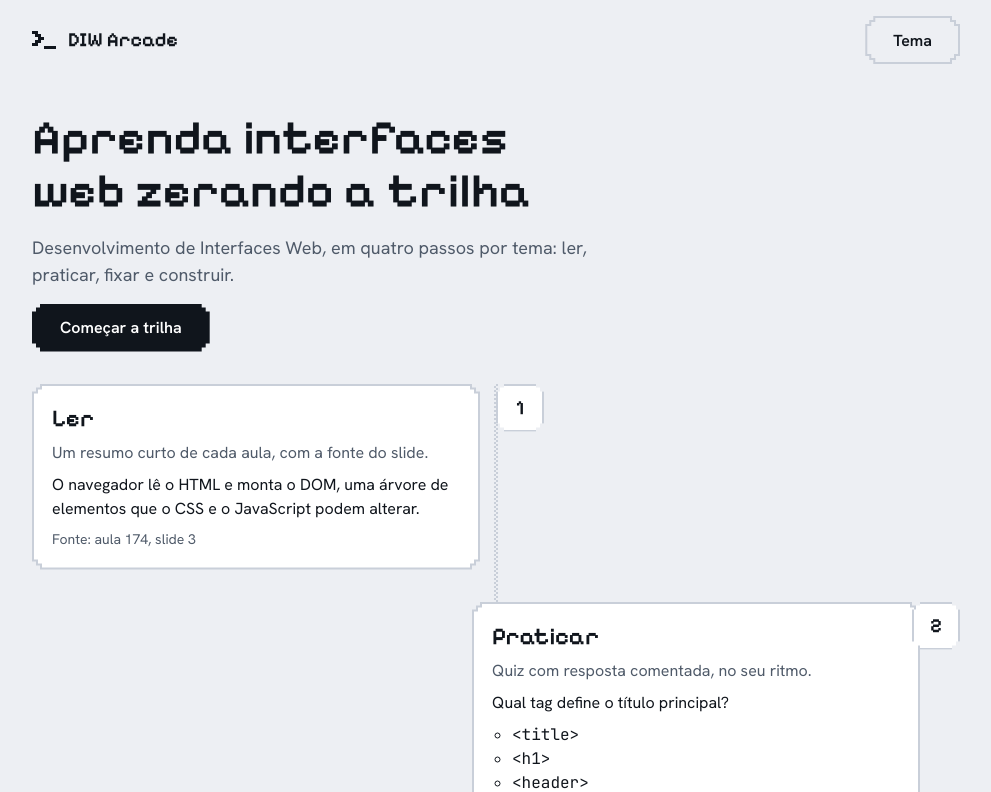
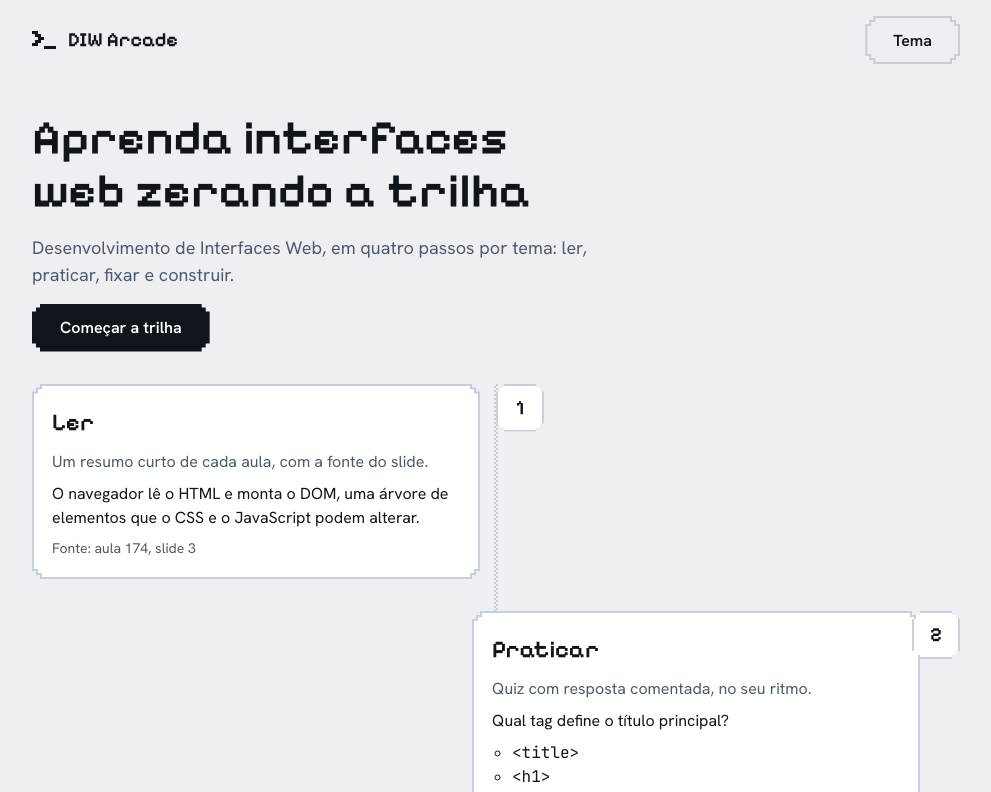
Before and after one commit to fernandoleitepagani/diw-arcade, a React (Vite) app: page / in a window 1280 px wide. Shown: the top 792 px of the page, without its empty margins (144-1135 px from the left). Built offline with nearby package versions, Linux system fonts and the light colour scheme; what ts-fsrs would draw is missing.

Commit message:
fix(landing): explicit pixel font sizes; App test targets landing h1

```diff
--- a/src/features/landing/LandingPage.css
+++ b/src/features/landing/LandingPage.css
@@ -1,19 +1,19 @@
 .landing { min-height: 100vh; background: var(--bg); color: var(--text); font-family: var(--font-body); }
 .landing__top { display: flex; align-items: center; justify-content: space-between; gap: 16px; padding: 16px; max-width: 960px; margin: 0 auto; }
-.landing__brand { display: inline-flex; align-items: center; gap: 12px; color: var(--text); text-decoration: none; font: 600 20px var(--font-px); }
+.landing__brand { display: inline-flex; align-items: center; gap: 12px; color: var(--text); text-decoration: none; font-family: var(--font-px); font-weight: 600; font-size: 20px; }
 .landing__brand:focus-visible { outline: 2px solid var(--text); outline-offset: 4px; }
 .landing__main { max-width: 960px; margin: 0 auto; padding: 0 16px 64px; }
 .landing__main:focus { outline: none; }
 .landing__hero, .landing__end { display: grid; justify-items: start; gap: 16px; padding: 32px 0; }
-.landing__title { margin: 0; font: 600 clamp(28px, 7vw, 48px)/1.1 var(--font-px); overflow-wrap: anywhere; }
-.landing__endtitle { margin: 0; font: 600 clamp(24px, 5vw, 32px)/1.2 var(--font-px); }
+.landing__title { margin: 0; font-family: var(--font-px); font-weight: 600; font-size: clamp(28px, 7vw, 48px); line-height: 1.1; overflow-wrap: anywhere; }
+.landing__endtitle { margin: 0; font-family: var(--font-px); font-weight: 600; font-size: clamp(24px, 5vw, 32px); line-height: 1.2; }
 .landing__sub { margin: 0; max-width: 56ch; color: var(--muted); font-size: 18px; line-height: 1.5; }
 .landing__trail { list-style: none; margin: 0; padding: 0; display: grid; gap: 32px; position: relative; }
 .landing__trail::before { content: ''; position: absolute; top: 0; bottom: 0; left: 24px; width: 4px; background: var(--dither); }
 .landing__node { position: relative; display: flex; align-items: flex-start; gap: 16px; min-width: 0; }
-.landing__disc { flex: none; z-index: 1; width: 48px; height: 48px; display: grid; place-items: center; background: var(--panel); border: 2px solid var(--edge); color: var(--text); font: 600 20px var(--font-px); clip-path: var(--notch); }
+.landing__disc { flex: none; z-index: 1; width: 48px; height: 48px; display: grid; place-items: center; background: var(--panel); border: 2px solid var(--edge); color: var(--text); font-family: var(--font-px); font-weight: 600; font-size: 20px; clip-path: var(--notch); }
 .landing__card { flex: 1; min-width: 0; padding: 20px; display: grid; gap: 8px; }
-.landing__step { margin: 0; font: 600 24px var(--font-px); }
+.landing__step { margin: 0; font-family: var(--font-px); font-weight: 600; font-size: 24px; }
 .landing__lead { margin: 0; color: var(--muted); }
 .landing__text { margin: 0; line-height: 1.5; overflow-wrap: anywhere; }
 .landing__text span, .landing__source { color: var(--muted); font-size: 14px; }
```
Also changed, not shown: 1 other file (tests, documents, lock files or other folders).
